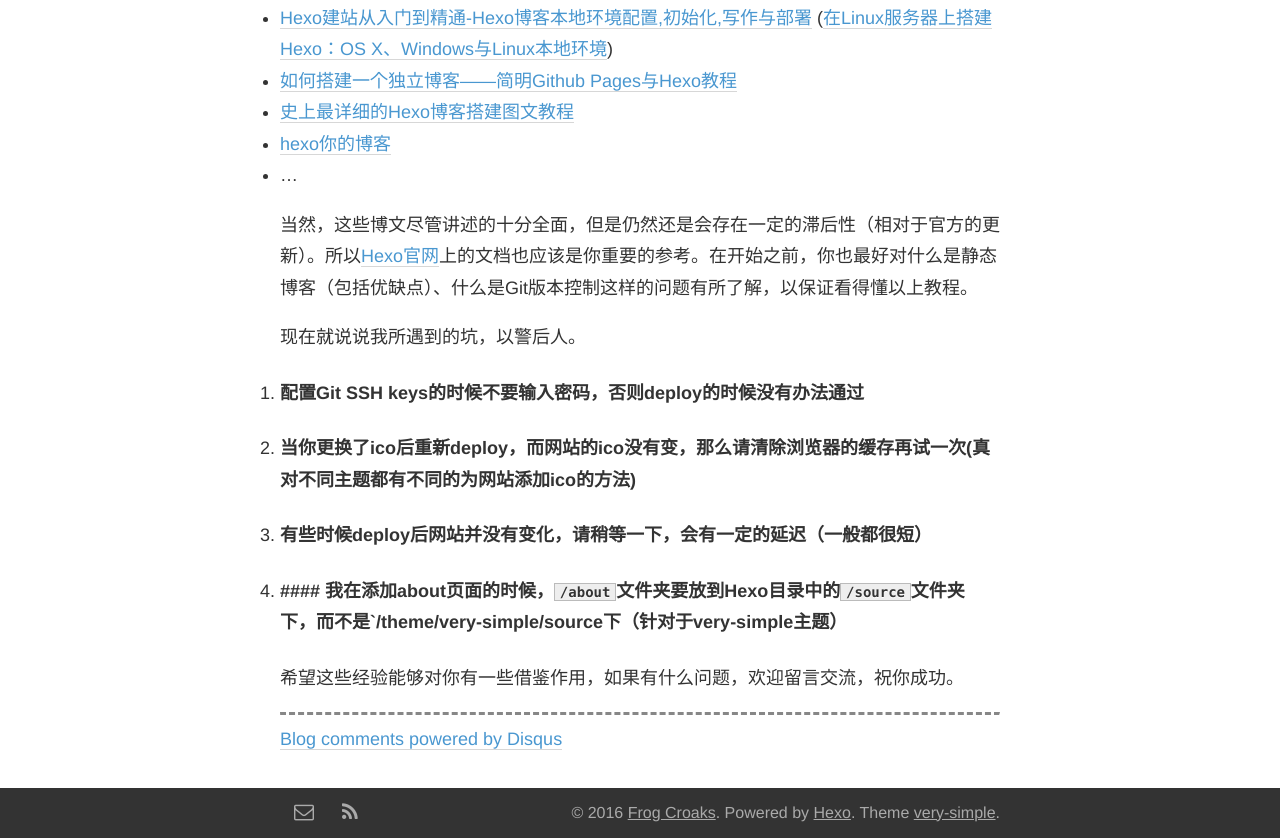
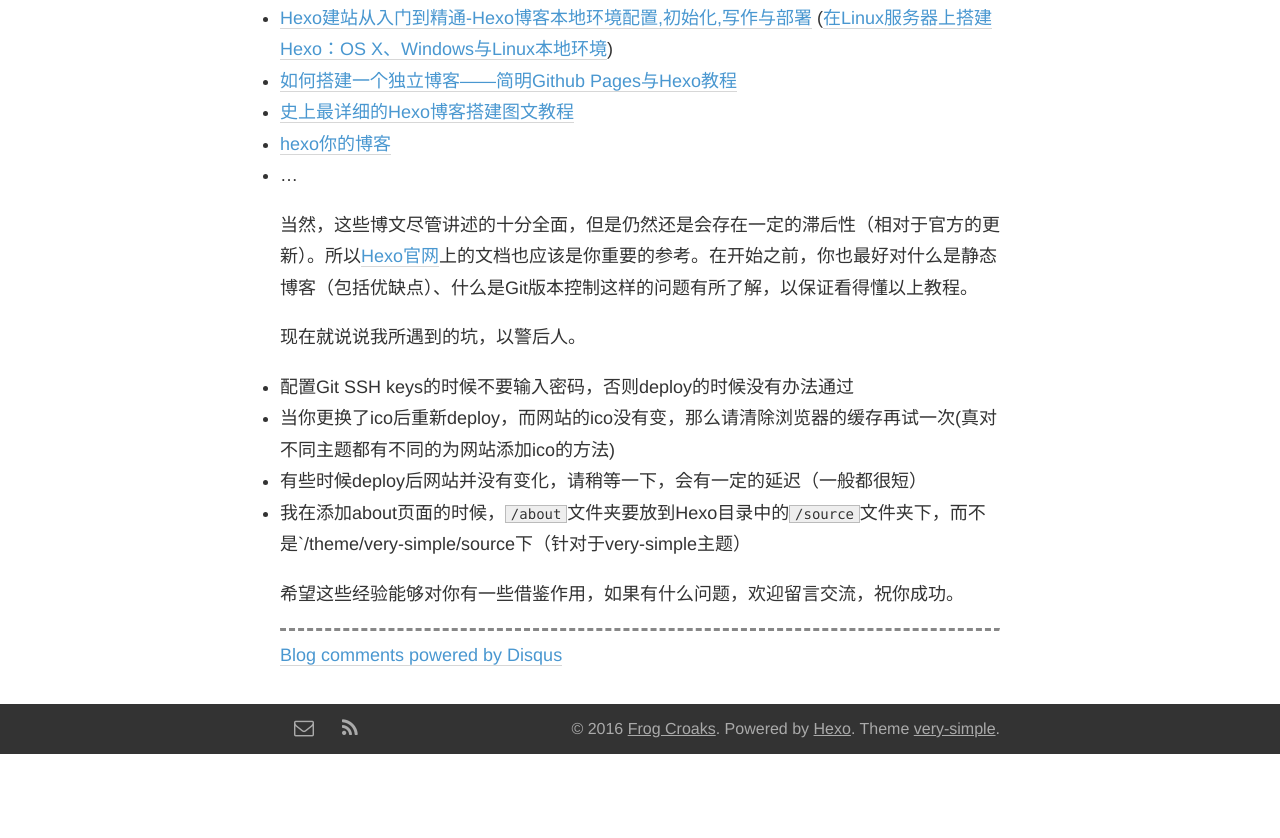
Before and after one commit to BruceZP/BruceZP.github.io, a plain HTML site: page 2016/08/19/用Hexo折腾博客的心路历程/index.html in a window 1280 px wide. Shown: the part 549-1387 px from the top of the page. After the commit the page ends 1303 px from the top, so only its background shows below. Drawn offline with nearby package versions, Linux system fonts and the light colour scheme; some packages are replaced by stand-ins of ours; a script that the page names is missing.

Commit message:
Site updated: 2016-08-20 15:48:46

```diff
--- a/2016/08/19/用Hexo折腾博客的心路历程/index.html
+++ b/2016/08/19/用Hexo折腾博客的心路历程/index.html
@@ -9,12 +9,12 @@
 </ul>
 <p>当然，这些博文尽管讲述的十分全面，但是仍然还是会存在一定的滞后性（相对于官方的更新）。所以<a href="https://hexo.io/zh-cn/" target="_blank" rel="external">Hexo官网</a>上的文档也应该是你重要的参考。在开始之前，你也最好对什么是静态博客（包括优缺点）、什么是Git版本控制这样的问题有所了解，以保证看得懂以上教程。</p>
 <p>现在就说说我所遇到的坑，以警后人。</p>
-<ol>
-<li><h4 id="配置Git-SSH-keys的时候不要输入密码，否则deploy的时候没有办法通过"><a href="#配置Git-SSH-keys的时候不要输入密码，否则deploy的时候没有办法通过" class="headerlink" title="配置Git SSH keys的时候不要输入密码，否则deploy的时候没有办法通过"></a>配置Git SSH keys的时候不要输入密码，否则deploy的时候没有办法通过</h4></li>
-<li><h4 id="当你更换了ico后重新deploy，而网站的ico没有变，那么请清除浏览器的缓存再试一次-真对不同主题都有不同的为网站添加ico的方法"><a href="#当你更换了ico后重新deploy，而网站的ico没有变，那么请清除浏览器的缓存再试一次-真对不同主题都有不同的为网站添加ico的方法" class="headerlink" title="当你更换了ico后重新deploy，而网站的ico没有变，那么请清除浏览器的缓存再试一次(真对不同主题都有不同的为网站添加ico的方法)"></a>当你更换了ico后重新deploy，而网站的ico没有变，那么请清除浏览器的缓存再试一次(真对不同主题都有不同的为网站添加ico的方法)</h4></li>
-<li><h4 id="有些时候deploy后网站并没有变化，请稍等一下，会有一定的延迟（一般都很短）"><a href="#有些时候deploy后网站并没有变化，请稍等一下，会有一定的延迟（一般都很短）" class="headerlink" title="有些时候deploy后网站并没有变化，请稍等一下，会有一定的延迟（一般都很短）"></a>有些时候deploy后网站并没有变化，请稍等一下，会有一定的延迟（一般都很短）</h4></li>
-<li><h4 id="我在添加about页面的时候，-about文件夹要放到Hexo目录中的-source文件夹下，而不是-theme-very-simple-source下（针对于very-simple主题）"><a href="#我在添加about页面的时候，-about文件夹要放到Hexo目录中的-source文件夹下，而不是-theme-very-simple-source下（针对于very-simple主题）" class="headerlink" title="#### 我在添加about页面的时候，/about文件夹要放到Hexo目录中的/source文件夹下，而不是`/theme/very-simple/source下（针对于very-simple主题）"></a>#### 我在添加about页面的时候，<code>/about</code>文件夹要放到Hexo目录中的<code>/source</code>文件夹下，而不是`/theme/very-simple/source下（针对于very-simple主题）</h4></li>
-</ol>
+<ul>
+<li>配置Git SSH keys的时候不要输入密码，否则deploy的时候没有办法通过</li>
+<li>当你更换了ico后重新deploy，而网站的ico没有变，那么请清除浏览器的缓存再试一次(真对不同主题都有不同的为网站添加ico的方法)</li>
+<li>有些时候deploy后网站并没有变化，请稍等一下，会有一定的延迟（一般都很短）</li>
+<li>我在添加about页面的时候，<code>/about</code>文件夹要放到Hexo目录中的<code>/source</code>文件夹下，而不是`/theme/very-simple/source下（针对于very-simple主题）</li>
+</ul>
 <p>希望这些经验能够对你有一些借鉴作用，如果有什么问题，欢迎留言交流，祝你成功。</p>
 </div><!-- comment system--><div class="container"><hr><div id="disqus_thread"></div><script type="text/javascript">
 var disqus_shortname = 'frogcroaks';
```
Also changed, not shown: atom.xml (+8 -8 lines).
